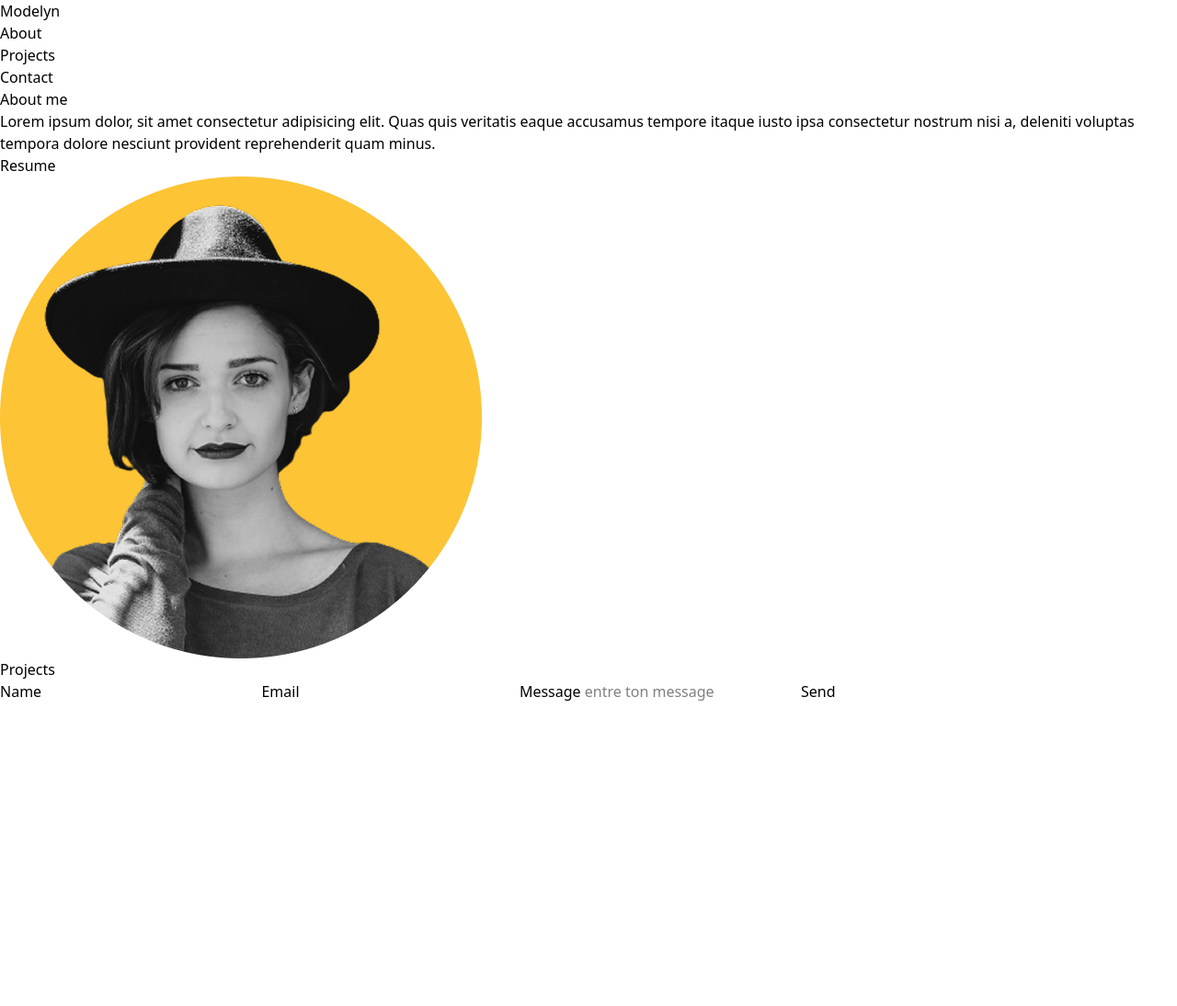
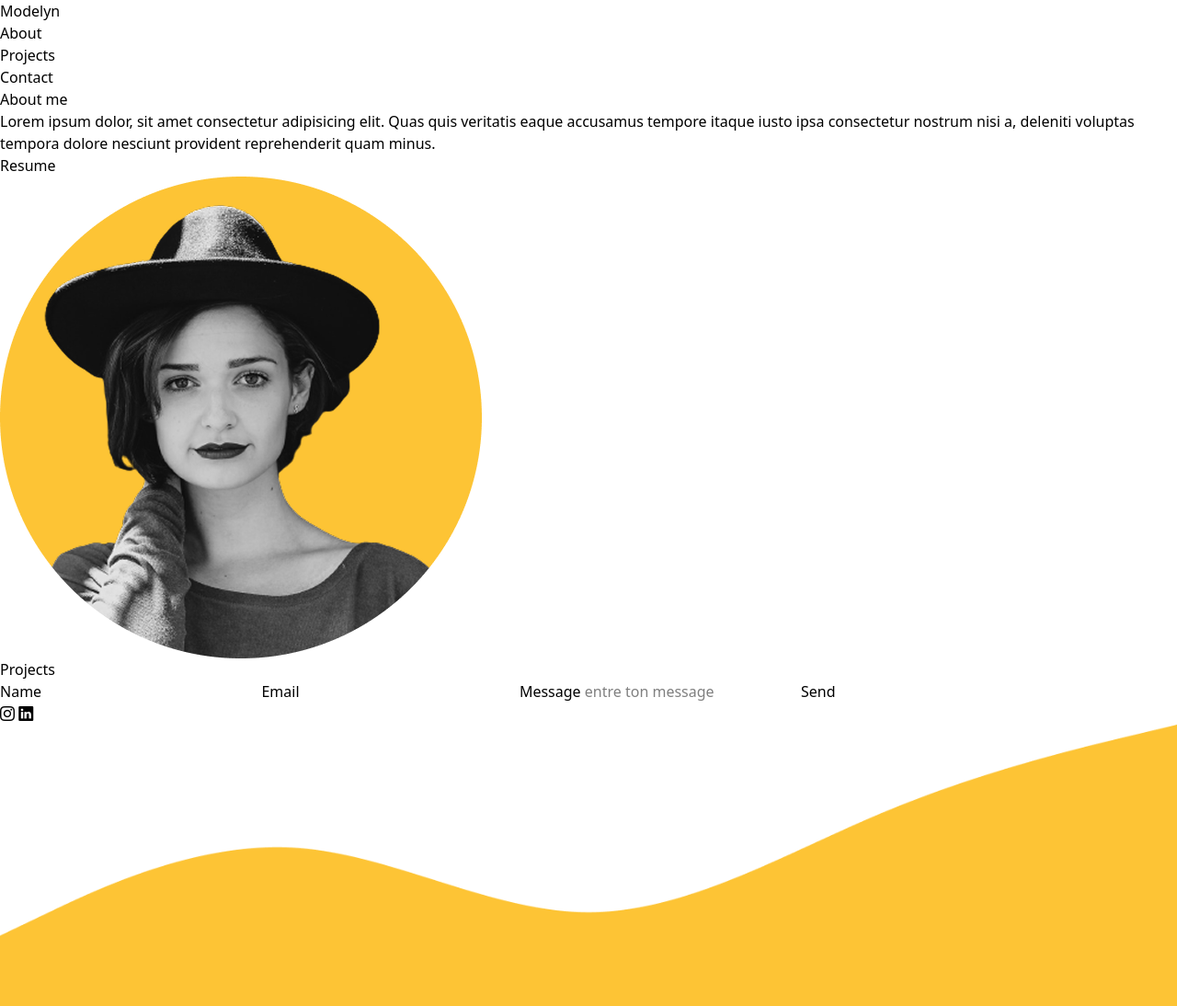
Before and after one commit to Emmanuel642/modely, a plain HTML site: page index.html in a window 1280 px wide. Shown: the whole page at 92% size. Before the commit the page ends 800 px from the top, so only its background shows below. Drawn offline with nearby package versions, Linux system fonts and the light colour scheme.

Commit message:
je finis la partie footer

```diff
--- a/index.html
+++ b/index.html
@@ -47,8 +47,11 @@
 
     <footer>
         <div>
-
+            <i class="bi bi-instagram"></i>
+            <i class="bi bi-linkedin"></i>
+            <i class="bi bi-"></i>
         </div>
+        <img src="Vector (1).png" alt="photo du footer">
     </footer>
 
 
```
Also changed, not shown: Vector (1).png (added).
